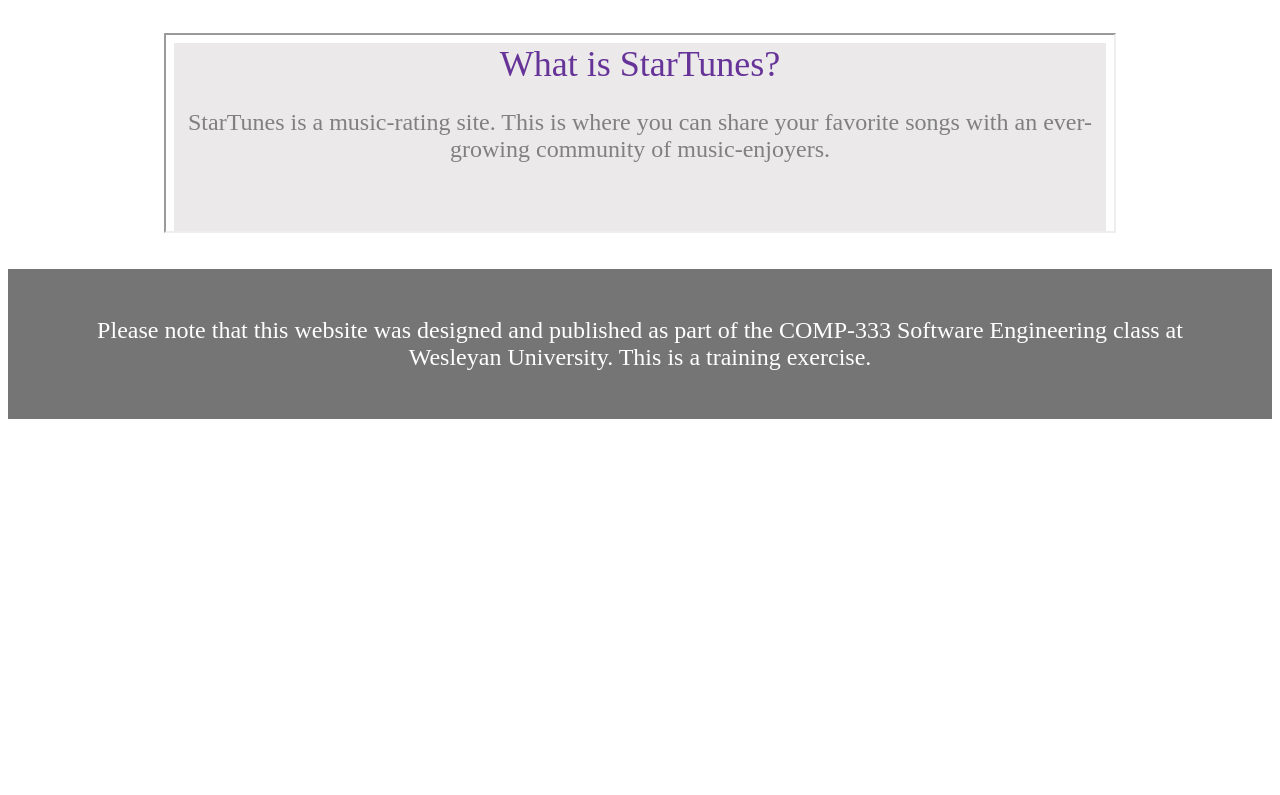
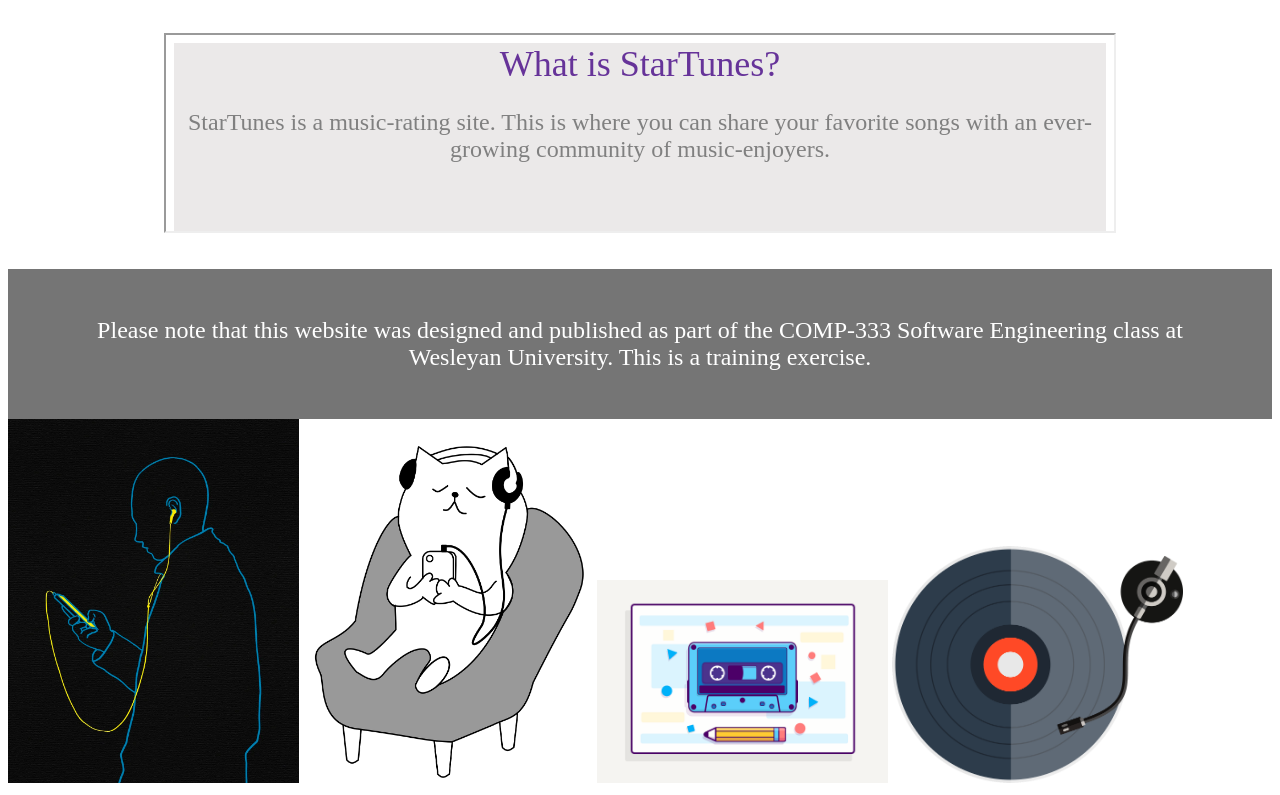
Before and after one commit to SimChid/comp-333-hw1, a plain HTML site: page index.html in a window 1280 px wide. Shown: the part 1160-1955 px from the top of the page. Before the commit the page ends 1587 px from the top, so only its background shows below. Drawn offline with Linux system fonts and the light colour scheme.

Commit message:
Issue 13
Adding images and styling them

```diff
--- a/index.html
+++ b/index.html
@@ -69,5 +69,9 @@
             COMP-333 Software Engineering class at Wesleyan University.
             This is a training exercise.
         </div>
+        <img src= "Images/im1.png" >
+        <img src= "Images/im2.png" >
+        <img src= "Images/im3.png" >
+        <img src= "Images/im4.png" >
     </body>
 </html>
--- a/style.css
+++ b/style.css
@@ -140,3 +140,8 @@ iframe{
 #sign-In sml {
   font-size: 12;
 }
+
+img {
+  width: 23%;
+  height: auto
+}
```
Also changed, not shown: Images/im1.png (added), Images/im2.png (added), Images/im3.png (added), Images/im4.png (added).
